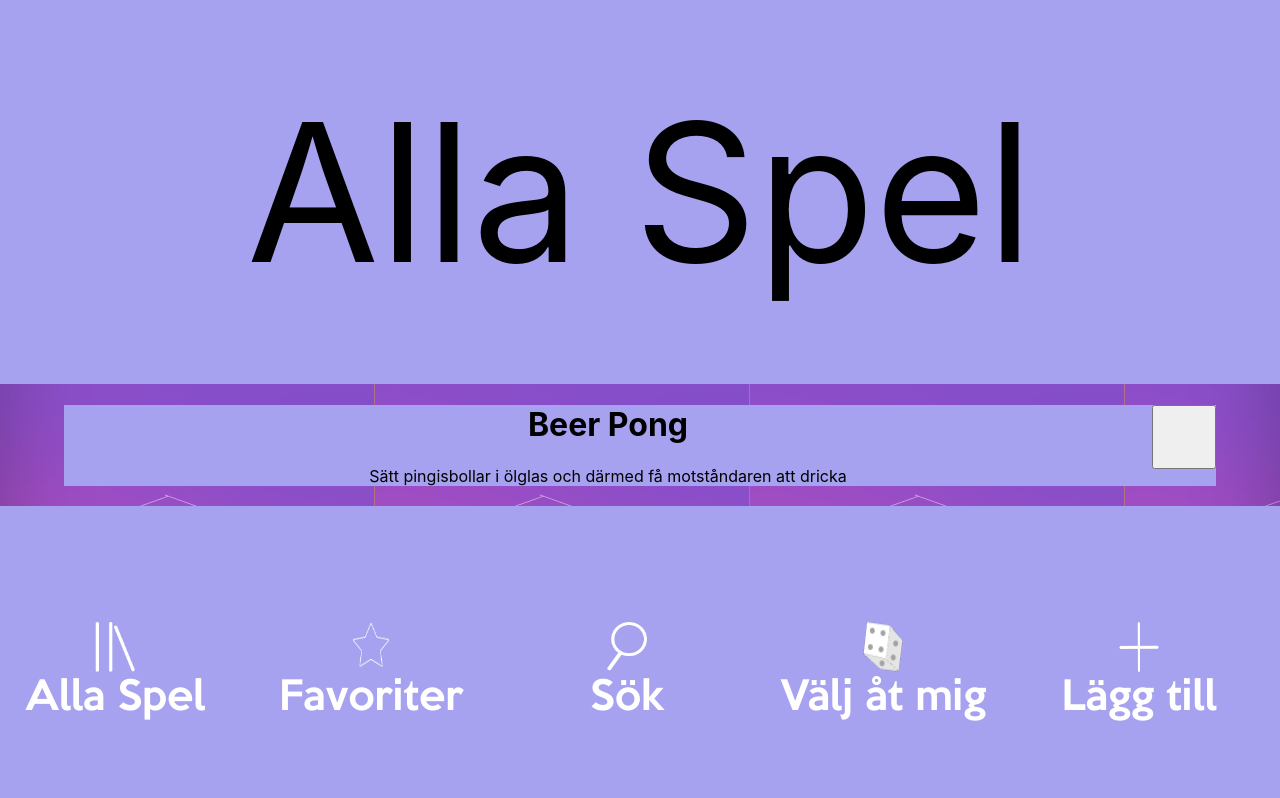
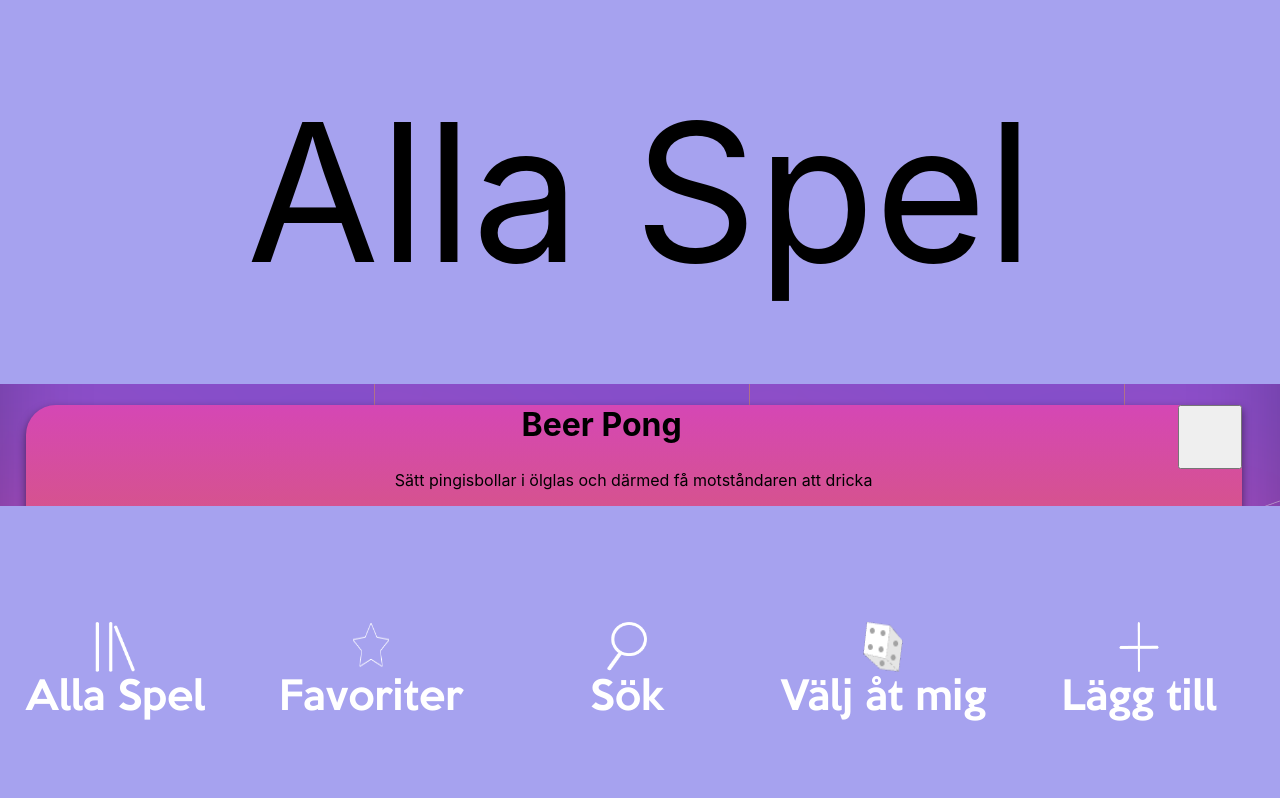
Before and after one commit to VibeValley/PartyPP, a React (Create React App) app: page /AllaSpel in a window 1280 px wide. Shown: the top 798 px of the page. Built offline with nearby package versions, Linux system fonts and the light colour scheme.

Commit message:
Listan med spel knappar css

```diff
--- a/src/App.css
+++ b/src/App.css
@@ -51,9 +51,15 @@ html {
   margin-right: 10%;
   text-align: center;
   align-content: center;
-  background-image: linear-gradient(180deg, rgba(213, 71, 181, 0) 0%, #D547B5 0.01%, #D76E33 100%, #D76E33 100%);
+  background-image: linear-gradient(
+    180deg,
+    rgba(213, 71, 181, 0) 0%,
+    #d547b5 0.01%,
+    #d76e33 100%,
+    #d76e33 100%
+  );
   border: 0px;
-  filter: drop-shadow(0px 4px 4px rgba(0, 0, 0, 0.5))
+  filter: drop-shadow(0px 4px 4px rgba(0, 0, 0, 0.5));
 }
 .Button_first_page:active {
   background: #000000;
@@ -94,10 +100,30 @@ html {
 }
 
 .Alla_spel_listans_text {
+  width: 95vw;
+  height: 27vw;
+  border-radius: 30px 30px 30px 30px;
+  filter: drop-shadow(0px 4px 4px rgba(0, 0, 0, 0.5));
   text-align: center;
-  background-color: var(--BlåFärg);
-  margin-left: 5vw;
+  background-image: linear-gradient(
+    180deg,
+    rgba(213, 71, 181, 0) 0%,
+    #d547b5 0.01%,
+    #d76e33 100%,
+    #d76e33 100%
+  );
+  margin-left: 2vw;
   margin-right: 5vw;
+}
+
+.ListaTitel {
+  margin-bottom: 0vw;
+}
+
+.ListaBesk {
+  margin-top: 2vw;
+  margin-left: 2vw;
+  margin-right: 2vw;
 }
 a {
   text-decoration: none;
--- a/src/SpelLista.js
+++ b/src/SpelLista.js
@@ -17,8 +17,8 @@ const SpelLista = ({ spel }) => {
       />
       <Link to={"/AllaSpel/" + spel.id}>
         <div>
-          <h1>{spel.namn}</h1>
-          <p>{spel.beskrivning}</p>
+          <h1 className="ListaTitel">{spel.namn}</h1>
+          <p className="ListaBesk">{spel.beskrivning}</p>
         </div>
       </Link>
     </div>
```
